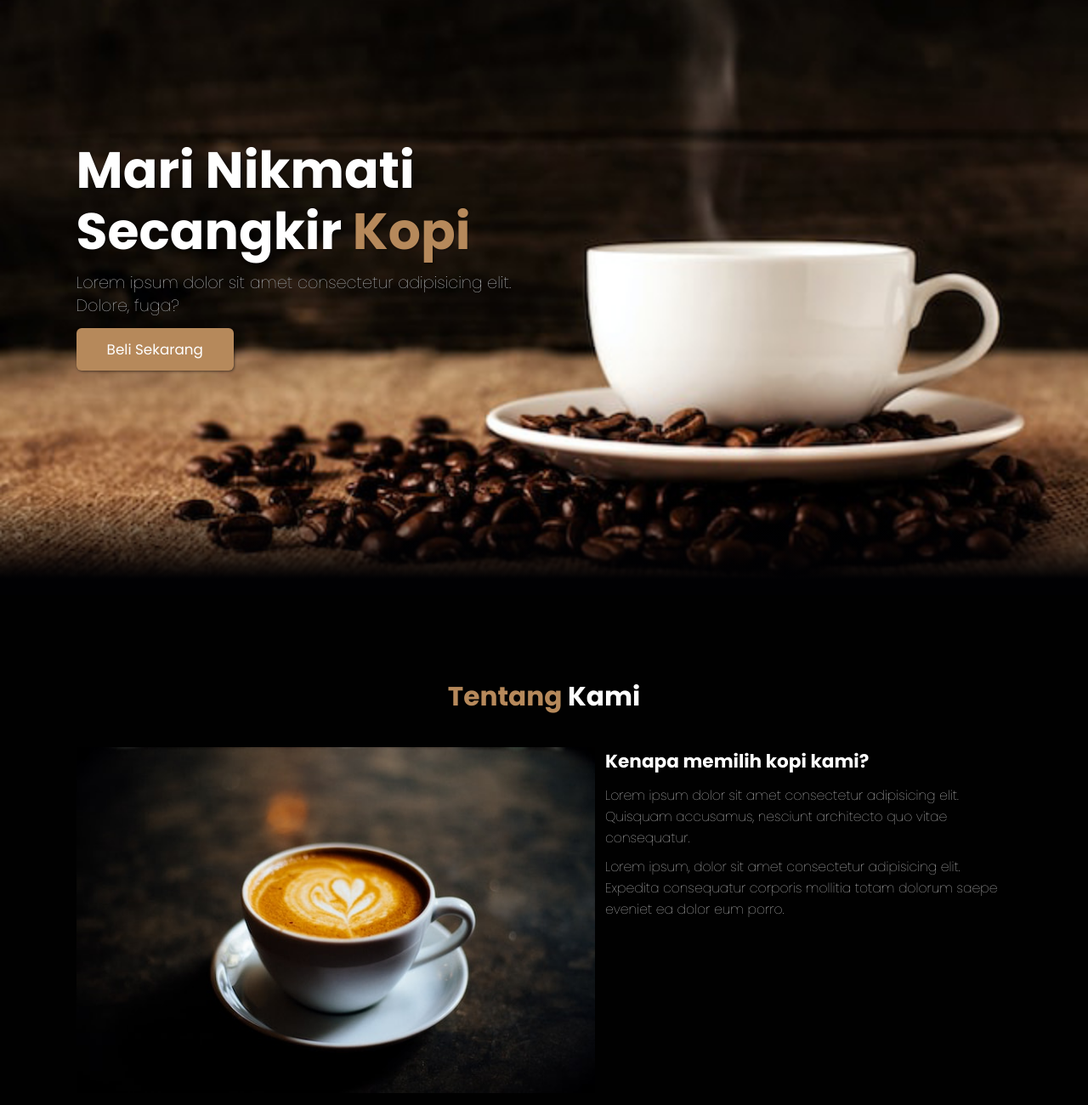
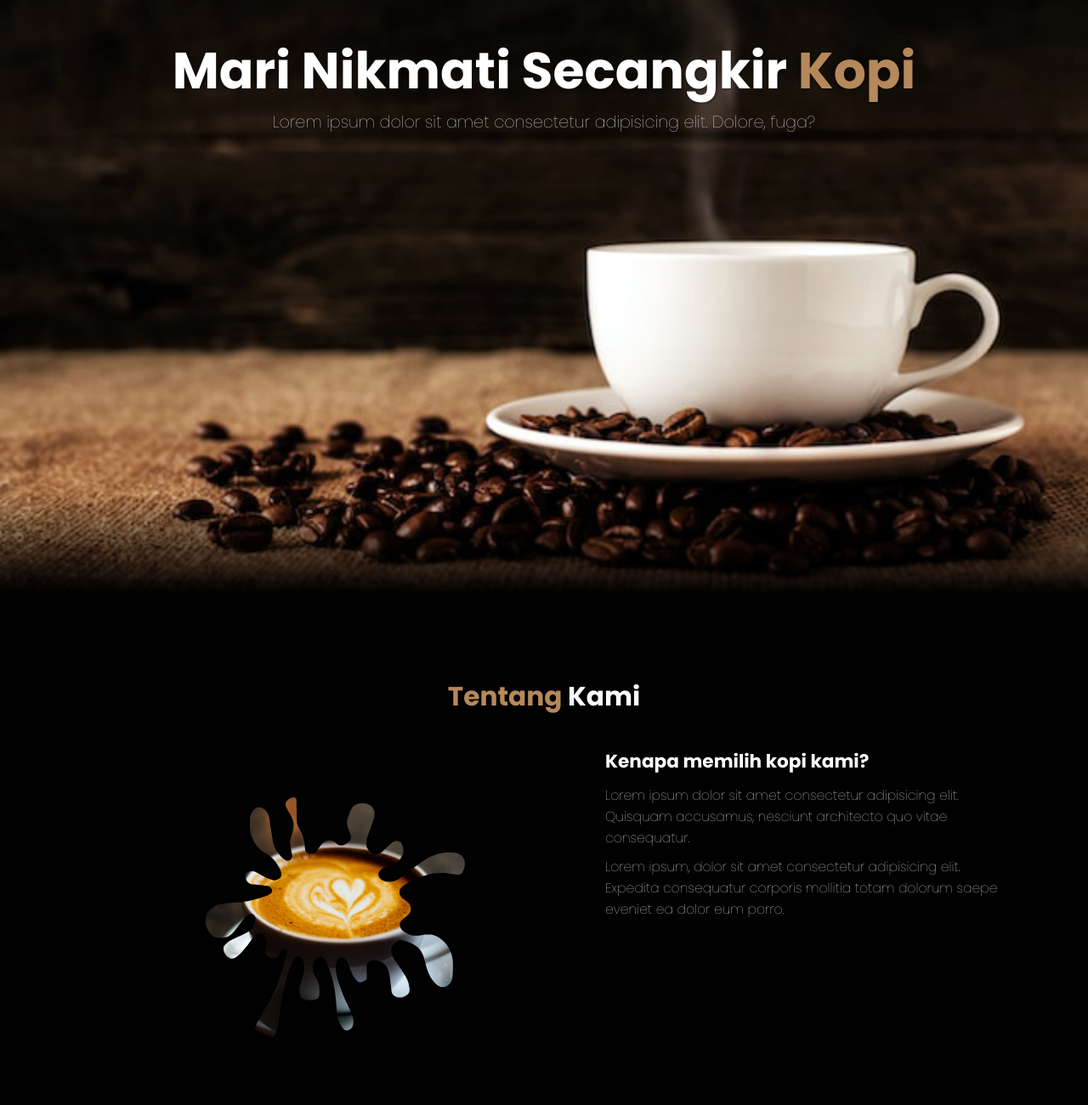
Before and after one commit to muhammadrakha14/kedai-kopi-kenangan-senja, a plain HTML site: page index.html in a window 1280 px wide. Shown: the part 100-1400 px from the top of the page at 85% size. Drawn offline with nearby package versions, Linux system fonts and the light colour scheme.

Commit message:
menambahkan css masking

```diff
--- a/css/style.css
+++ b/css/style.css
@@ -183,9 +183,11 @@ body {
   background-size: cover;
   background-position: center;
   position: relative;
+  -webkit-mask-image: linear-gradient(rgba(0, 0, 0, 1) 85%, rgba(0, 0, 0, 0));
+  mask-image: linear-gradient(rgba(0, 0, 0, 1) 85%, rgba(0, 0, 0, 0));
 }
 
-.hero::after {
+/* .hero::after {
   content: '';
   display: block;
   position: absolute;
@@ -193,11 +195,25 @@ body {
   height: 30%;
   bottom: 0;
   background: linear-gradient(0deg, rgba(1, 1, 3, 1) 8%, rgba(255, 255, 255, 0) 50%);
+} */
+
+.hero .mask-container {
+  position: absolute;
+  /* background: red; */
+  inset: 0;
+  -webkit-mask-image: url(../img/header-bg.svg);
+  -webkit-mask-repeat: no-repeat;
+  -webkit-mask-size: cover;
+  -webkit-mask-position: center;
 }
 
 .hero .content {
   padding: 1.4rem 7%;
-  max-width: 60rem;
+  /* max-width: 60rem; */
+  width: 100%;
+  text-align: center;
+  position: fixed;
+  top: 130px;
 }
 
 .hero .content h1 {
@@ -266,6 +282,10 @@ body {
 
 .about .row .about-img img {
   width: 100%;
+  -webkit-mask-image: url(../img/menu/splash.svg);
+  -webkit-mask-size: 50%;
+  -webkit-mask-repeat: no-repeat;
+  -webkit-mask-position: center;
 }
 
 .about .row .content {
--- a/index.html
+++ b/index.html
@@ -76,11 +76,12 @@
 
     <!--? Hero Section start -->
     <section id="home" class="hero">
-      <main class="content">
-        <h1>Mari Nikmati Secangkir <span>Kopi</span></h1>
-        <p>Lorem ipsum dolor sit amet consectetur adipisicing elit. Dolore, fuga?</p>
-        <a href="#" class="cta">Beli Sekarang</a>
-      </main>
+      <div class="mask-container">
+        <main class="content">
+          <h1>Mari Nikmati Secangkir <span>Kopi</span></h1>
+          <p>Lorem ipsum dolor sit amet consectetur adipisicing elit. Dolore, fuga?</p>
+        </main>
+      </div>
     </section>
     <!--? Hero Section end -->
 
```
Also changed, not shown: img/header-bg.svg (added), img/menu/coffee-beans.svg (added), img/menu/splash.svg (added).
